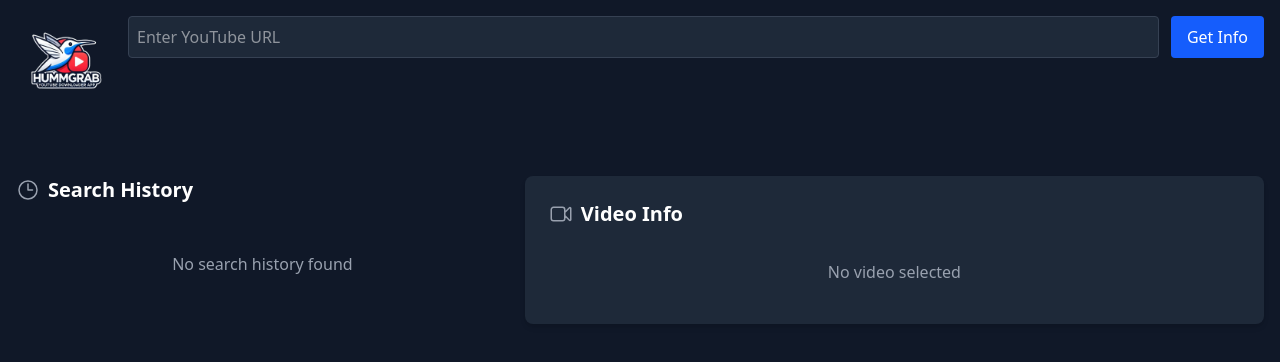
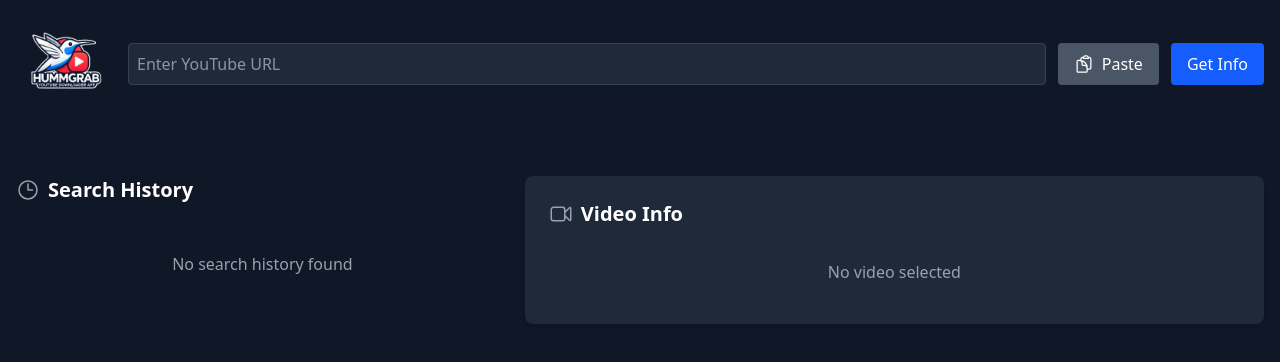
Before and after one commit to bukhtyarhaider/HummiGrab, a React (Vite) app: page / in a window 1280 px wide. Shown: the top 362 px of the page. Built offline with nearby package versions, Linux system fonts and the light colour scheme.

Commit message:
feat: add paste functionality to URL input for easier video loading

```diff
--- a/src/App.tsx
+++ b/src/App.tsx
@@ -4,6 +4,7 @@ import { toast, ToastContainer } from "react-toastify";
 import "react-toastify/dist/ReactToastify.css";
 import VideoInfo from "./components/VideoInfo";
 import History from "./components/History";
+import { ClipboardDocumentIcon } from "@heroicons/react/24/outline";
 
 interface VideoFormat {
   format_id: string;
@@ -270,6 +271,16 @@ const App: React.FC = () => {
     localStorage.setItem("videoHistory", JSON.stringify(updatedHistory));
   };
 
+  const handlePaste = async () => {
+    try {
+      const text = await navigator.clipboard.readText();
+      setUrl(text);
+    } catch (err) {
+      console.error("Failed to read clipboard:", err);
+      toast.error("Failed to paste from clipboard", { position: "top-right" });
+    }
+  };
+
   return (
     <div className="bg-gray-900 text-white min-h-screen flex flex-col">
       <ToastContainer
@@ -285,7 +296,7 @@ const App: React.FC = () => {
         theme="dark"
       />
 
-      <header className="p-4 w-full flex flex-wrap items-start gap-4">
+      <header className="p-4 w-full flex flex-wrap justify-center items-center gap-4">
         <img
           src="/src/assets/images/logo.png"
           alt="App Logo"
@@ -305,6 +316,16 @@ const App: React.FC = () => {
             className="w-full p-2 rounded bg-gray-800 border border-gray-700 focus:outline-none focus:ring-2 focus:ring-blue-500 disabled:opacity-50"
             aria-label="YouTube URL input"
           />
+          <button
+            type="button"
+            onClick={handlePaste}
+            disabled={loading}
+            className="px-4 py-2 bg-gray-600 rounded transition duration-300 hover:bg-gray-700 focus:outline-none focus:ring-4 focus:ring-gray-500 focus:ring-opacity-50 disabled:bg-gray-400 disabled:cursor-not-allowed whitespace-nowrap flex items-center justify-center gap-2"
+            aria-label="Paste URL from clipboard"
+          >
+            <ClipboardDocumentIcon className="w-5 h-5" />
+            Paste
+          </button>
           <button
             type="submit"
             disabled={loading}
```
